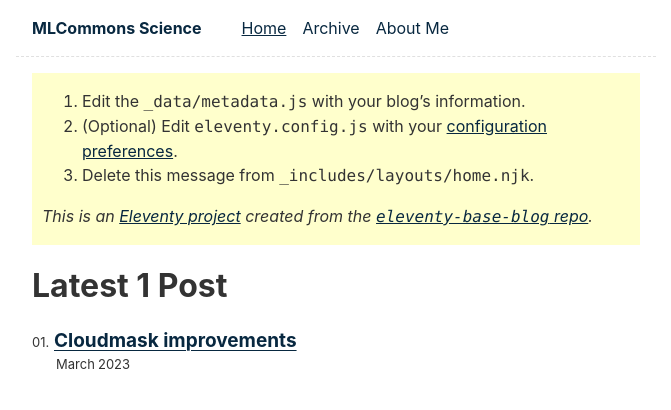
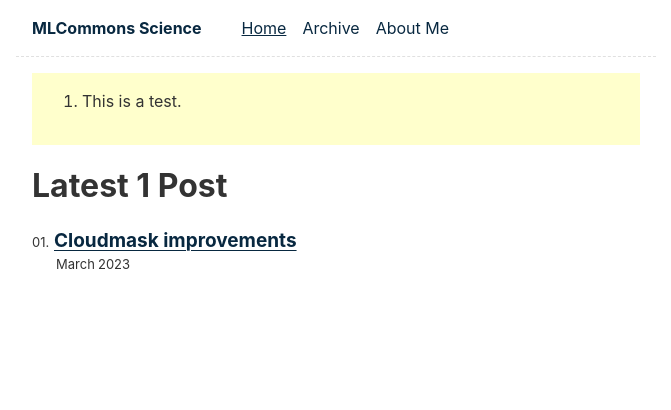
Before and after one commit to mlcommons-science/blog, an Eleventy site: page content/index.njk in a window 1280 px wide. Shown: the whole page, without its empty margins (304-975 px from the left). Built offline with nearby package versions, Linux system fonts and the light colour scheme; Eleventy itself is replaced by a stand-in of ours; files that its build step writes are made by us from their sources.

Commit message:
simplify web page

```diff
--- a/_includes/layouts/home.njk
+++ b/_includes/layouts/home.njk
@@ -5,11 +5,8 @@
 {%- css %}{% include "public/css/message-box.css" %}{% endcss %}
 <div class="message-box">
 	<ol>
-		<li>Edit the <code>_data/metadata.js</code> with your blog’s information.</li>
-		<li>(Optional) Edit <code>eleventy.config.js</code> with your <a href="https://www.11ty.dev/docs/config/">configuration preferences</a>.</li>
-		<li>Delete this message from <code>_includes/layouts/home.njk</code>.</li>
+		<li>This is a test.</li>
 	</ol>
-	<p><em>This is an <a href="https://www.11ty.dev/">Eleventy project</a> created from the <a href="https://github.com/11ty/eleventy-base-blog"><code>eleventy-base-blog</code> repo</a>.</em></p>
 </div>
 <!-- Stop deleting -->
 
```
Also changed, not shown: docs/404.html (+1 -4 lines), docs/blog/index.html, docs/index.html, docs/tags/cloudmask/index.html, docs/tags/index.html, docs/tags/science/index.html, 4 other files.
